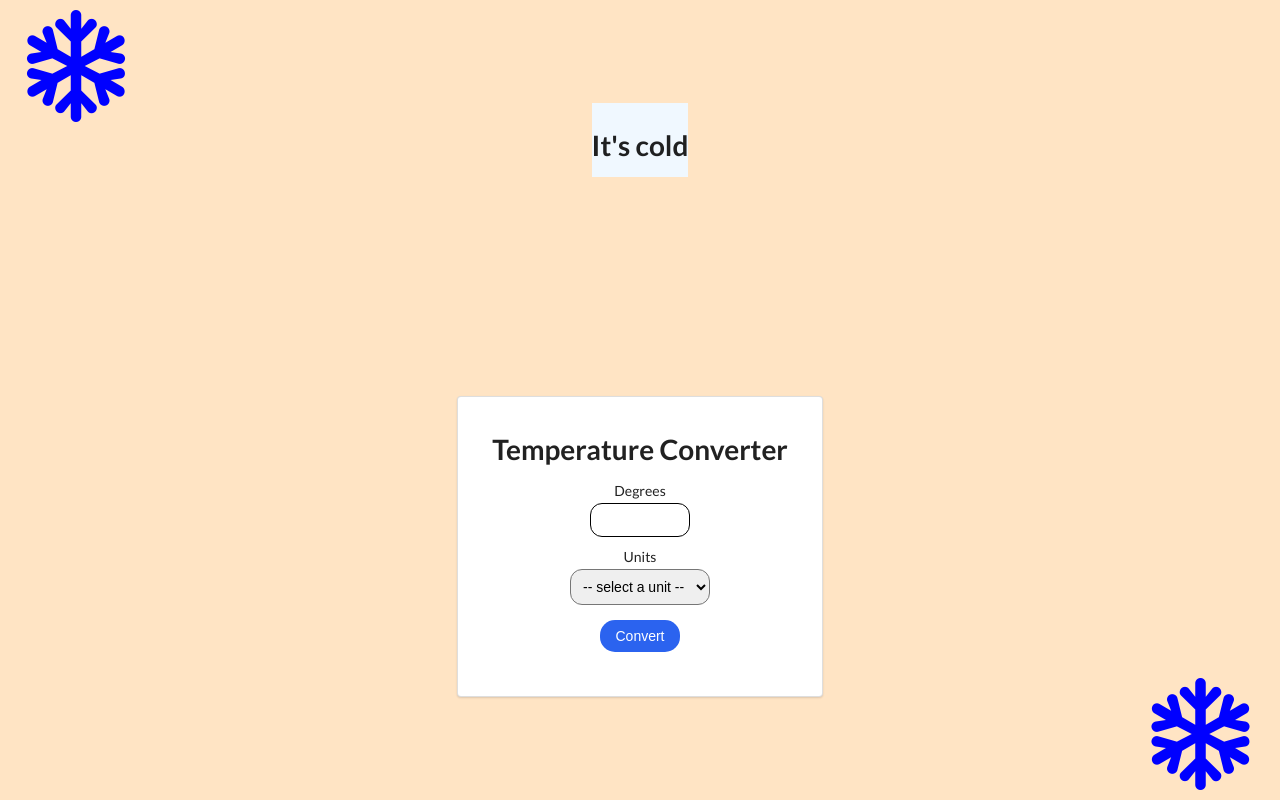
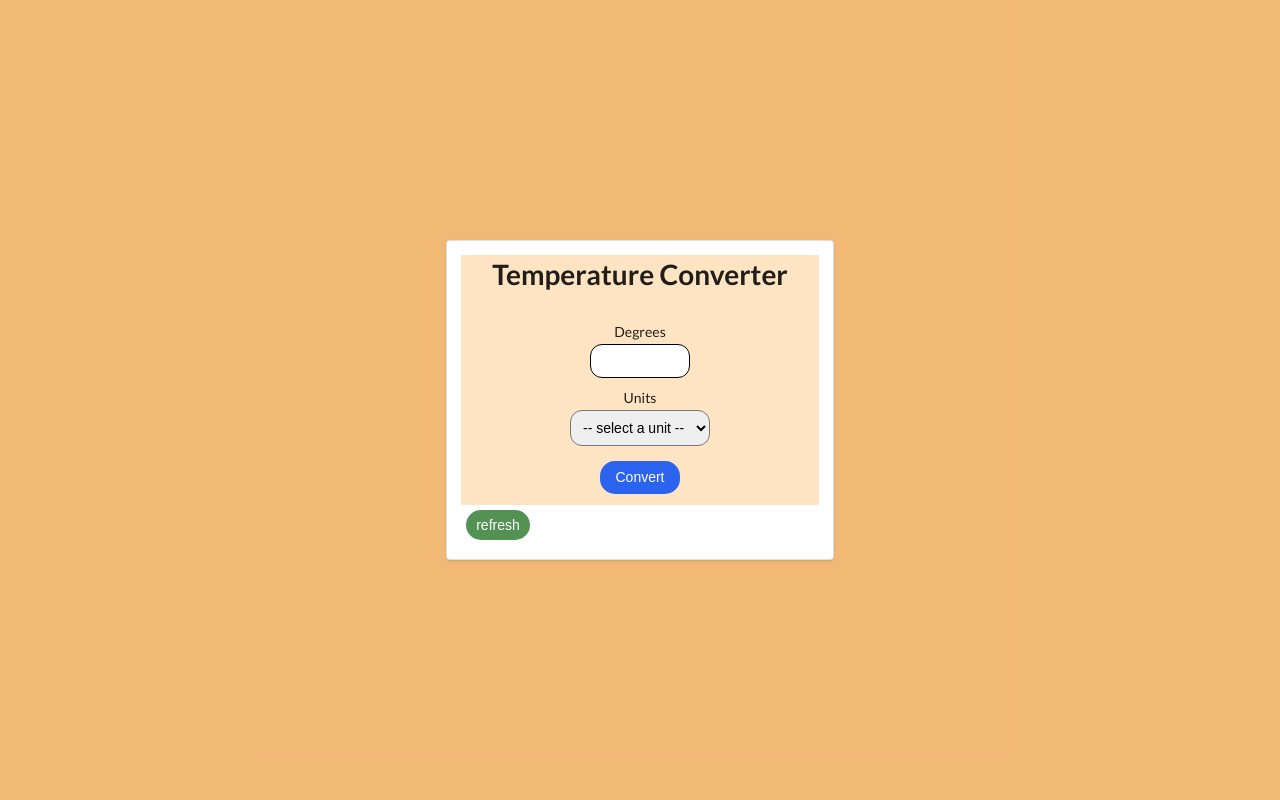
Before and after one commit to Roman4u/my-tempapp, a React (Create React App) app: page / in a window 1280 px wide. Built offline with nearby package versions, Linux system fonts and the light colour scheme.

Commit message:
feat: refresh button

```diff
--- a/src/components/App.jsx
+++ b/src/components/App.jsx
@@ -1,28 +1,26 @@
 import React, { useState, useEffect } from "react";
 import TempInput from "./TempInput";
-import TempDisplay from "./TempDisplay";
+
 
 export const fahrenheit = "Fahrenheit";
 export const celcius = "Celcius";
 
 const App = () => {
-  const [dropDownTemp, setdropDownTemp] = useState("Celcius");
+  const [dropDownTemp, setdropDownTemp] = useState(null);
   const [convertedTemp, setConvertedTemp] = useState(null);
   const [currentWeather, setCurrentWeather] = useState("cold");
-  const [calculatedTemperature, setCalculatedTemperature] = useState(0);
-  const [numericalInput, setNumericalInput] = useState(0);
+  // const [calculatedTemperature, setCalculatedTemperature] = useState(0);
+  const [numericalInput, setNumericalInput] = useState(null);
 
 
 
   function toFahrenheit(celcius) {
     const result = Math.floor((celcius * 9) / 5 + 32);
-    console.log("toFahrenheit:", result)
     return result;
   }
 
   function toCelcius(fahrenheit) {
     const result = Math.floor((fahrenheit - 32) * 5/ 9);
-    console.log(`to celcius ${result}`)
     return result;
   }
 
@@ -38,30 +36,16 @@ const App = () => {
     return result;
   };
 
-  //this function updates state for the entire app
-  // const updateParentState = (dropDownTemp, numericalInput) => {
-  //   // TODO: Update the state of this component.
-  //   setdropDownTemp(dropDownTemp);
-  //   setNumericalInput(numericalInput);
-  //   // TODO: Calculate the temperature.
-  //   setCalculatedTemperature(calculateTemp(dropDownTemp, numericalInput));
-  // };
+
 
   return (
     <div className="wrapper">
-      <TempDisplay
-        numericalInput={numericalInput}
-        setCurrentWeather={setCurrentWeather}
-        dropDownTemp={dropDownTemp}
-        currentWeather={currentWeather}
-
-      />
       <div className="ui segment">
         <div className="header">
-          <h1>Temperature Converter</h1>
+        <h1>Temperature Converter</h1>
           <TempInput
-           numericalInput={numericalInput}
-           setNumericalInput={setNumericalInput}
+            numericalInput={numericalInput}
+            setNumericalInput={setNumericalInput}
             dropDownTemp={dropDownTemp}
             setdropDownTemp={setdropDownTemp}
             convertedTemp={convertedTemp}
@@ -70,6 +54,7 @@ const App = () => {
             calculateTemp={calculateTemp}
           />
         </div>
+        <button className="refresh-button" onClick={() => {return window.location.reload(false)}}>refresh</button>
       </div>
     </div>
   );
--- a/src/components/TempDisplay.jsx
+++ /dev/null
@@ -1,46 +0,0 @@
-import React, { useEffect, useState } from "react";
-import "./tempapp.css"
-
-const TempDisplay = (props) => {
-    const { dropDownTemp, numericalInput, setCurrentWeather, currentWeather } = props;
-
-    const tempConfigDisplay = {
-        cold: {
-            text: "It's cold",
-            iconName: "snowflake"
-        },
-        warm: {
-            text: "It's warm",
-            iconName: "sun"
-        }
-    };
-
-    const {text, iconName} = tempConfigDisplay["cold"];
-
-    const getTempDisplay = (dropDownTemp, numericalInput) => {
-        if(dropDownTemp === "Celcius" && numericalInput <= 18 || dropDownTemp ===
-        "Fahrenheit" && numericalInput <= 60){
-            setCurrentWeather("cold");
-        }else if(dropDownTemp === "Celcius" && numericalInput > 18 || dropDownTemp ===
-        "Fahrenheit" && numericalInput > 60){
-            setCurrentWeather("warm");
-        };
-    };
-
-    useEffect(() => {
-       const result = getTempDisplay(dropDownTemp, numericalInput);
-       return result;
-    }, [dropDownTemp]);
-
-
-    return (
-        <div className={`temp-display ${currentWeather}`} >
-
-            <i className={`icon-left massive ${iconName} icon`} />
-            <h1>{ text }</h1>
-            <i className={`icon-right massive ${iconName} icon`} />
-        </div>
-    )
-};
-
-export default TempDisplay;
--- a/src/components/tempInput.jsx
+++ b/src/components/tempInput.jsx
@@ -11,7 +11,6 @@ const TempInput = (props) => {
     dropDownTemp,
     setdropDownTemp,
     calculateTemp,
-    updateParentState,
     convertedTemp,
     numericalInput,
     setNumericalInput,
@@ -27,6 +26,9 @@ const TempInput = (props) => {
   const handleNumericalSubmit = (x, y) => {
     //here we need to invoke a function that will use the values
     // that have been updated, so we'll invoke the calcTemp function here
+    if(numericalInput === null) {
+      console.log("no user input")
+    }
     calculateTemp(numericalInput, dropDownTemp);
   };
 
--- a/src/components/tempapp.css
+++ b/src/components/tempapp.css
@@ -3,45 +3,20 @@
     height: 100vh;
     display: grid;
     place-items: center;
+    background-color: rgba(240, 180, 106, 0.924);
+}
+
+
+.header {
+    text-align: center;
+    padding: 1px;
     background-color: bisque;
 }
 
-.header {
-    text-align: center;
-    padding: 20px
+h1 {
+    margin: 30px
 }
 
-.temp {
-    margin: 10px;
-}
-
-.cold {
-    background-color: aliceblue;
-}
-
-.warm {
-    background-color: orange;
-}
-
-.temp-display.cold i {
-    color: blue;
-}
-
-.temp-display.warm i {
-    color: red;
-}
-
-.icon-left {
-    position:absolute;
-    top: 10px;
-    left: 10px
-}
-
-.icon-right {
-    position:absolute;
-    bottom: 10px;
-    right: 10px;
-}
 
 .temp {
     margin: 2px 10px 10px;
@@ -79,3 +54,24 @@ select {
 .button:active {
     transform: translateY(4px);
   }
+
+.refresh-button {
+    margin: 5px;
+    padding: 7px 10px;
+    border: none;
+    border-radius: 15px;
+    outline: none;
+    transition-duration: 0.4s;
+    text-align: center;
+    background-color: rgb(83, 146, 83);
+    color: white;
+    cursor: pointer
+}
+
+.refresh-button:hover {
+    background-color: rgba(239, 93, 93, 0.914);
+}
+
+.refresh-button:active {
+    transform: translateY(4px);
+  }
```
